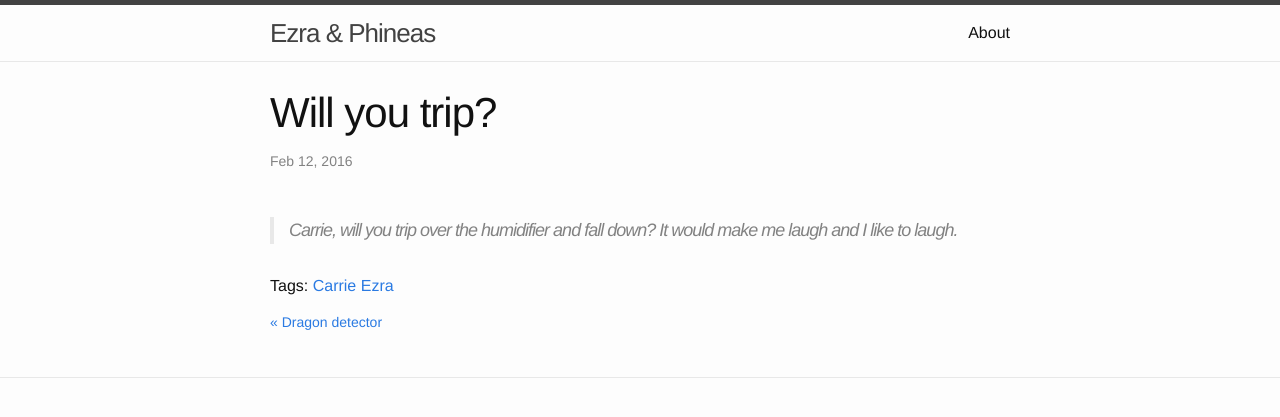
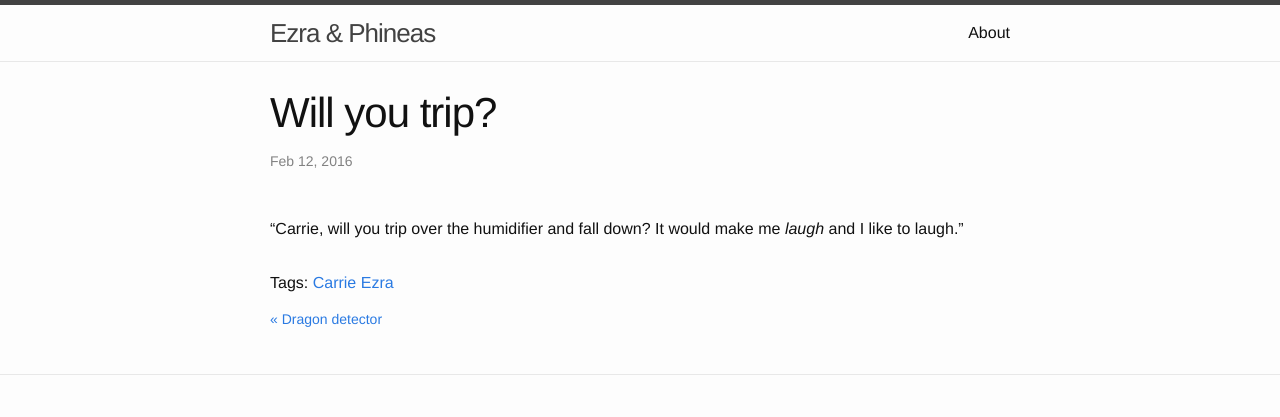
Before and after one commit to waisbrot/kidsay, a Jekyll site: the page built from _posts/2016-02-12-Will-you-trip.md, in a window 1280 px wide. Shown: the top 417 px of the page. Built offline with Jekyll 4.4.1, drawn with Linux system fonts in a browser that asks for light colours.

Commit message:
formatting as more of a one-page

```diff
--- a/_posts/2016-02-12-Will-you-trip.md
+++ b/_posts/2016-02-12-Will-you-trip.md
@@ -7,4 +7,4 @@
 - Carrie
 - Ezra
 ---
-> Carrie, will you trip over the humidifier and fall down? It would make me <em></em><i>laugh</i> and I like to laugh.
+"Carrie, will you trip over the humidifier and fall down? It would make me <i>laugh</i> and I like to laugh."
--- a/_sass/_layout.scss
+++ b/_sass/_layout.scss
@@ -181,6 +181,13 @@
 
     > li {
         margin-bottom: $spacing-unit;
+        > .post-link {
+            margin-bottom: -$spacing-unit * 0.25;
+        }
+        > .post-meta {
+            margin-bottom: $spacing-unit * 0.5;
+            margin-top: 0;
+        }
     }
 }
 
@@ -206,11 +213,12 @@
 }
 
 .tag-list {
+    display: inline-block;
+    margin-left: 10px;
     > li {
         display: inline;
         list-style-type: none;
         padding-right: 20px;
-        font-size: $large-font-size;
     }
 }
 .tag-name.selected {
@@ -265,3 +273,8 @@
         }
     }
 }
+
+.tags-navigator {
+    display: table-column;
+
+}
```
Also changed, not shown: _posts/2015-11-27-Other-parents.md (+1 -1 lines), _posts/2016-01-23-Never-give-up.md (+2 -1 lines), index.html (+32 -6 lines).
